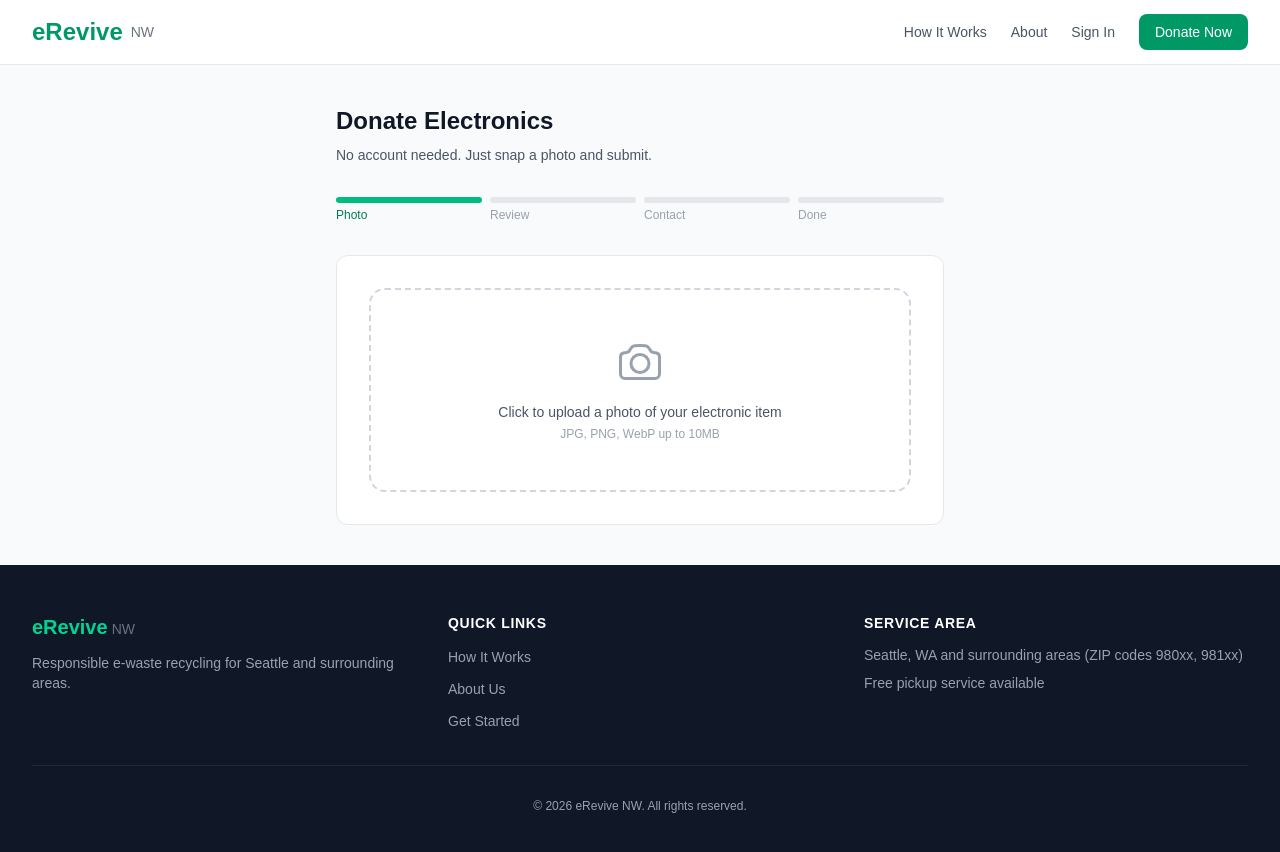
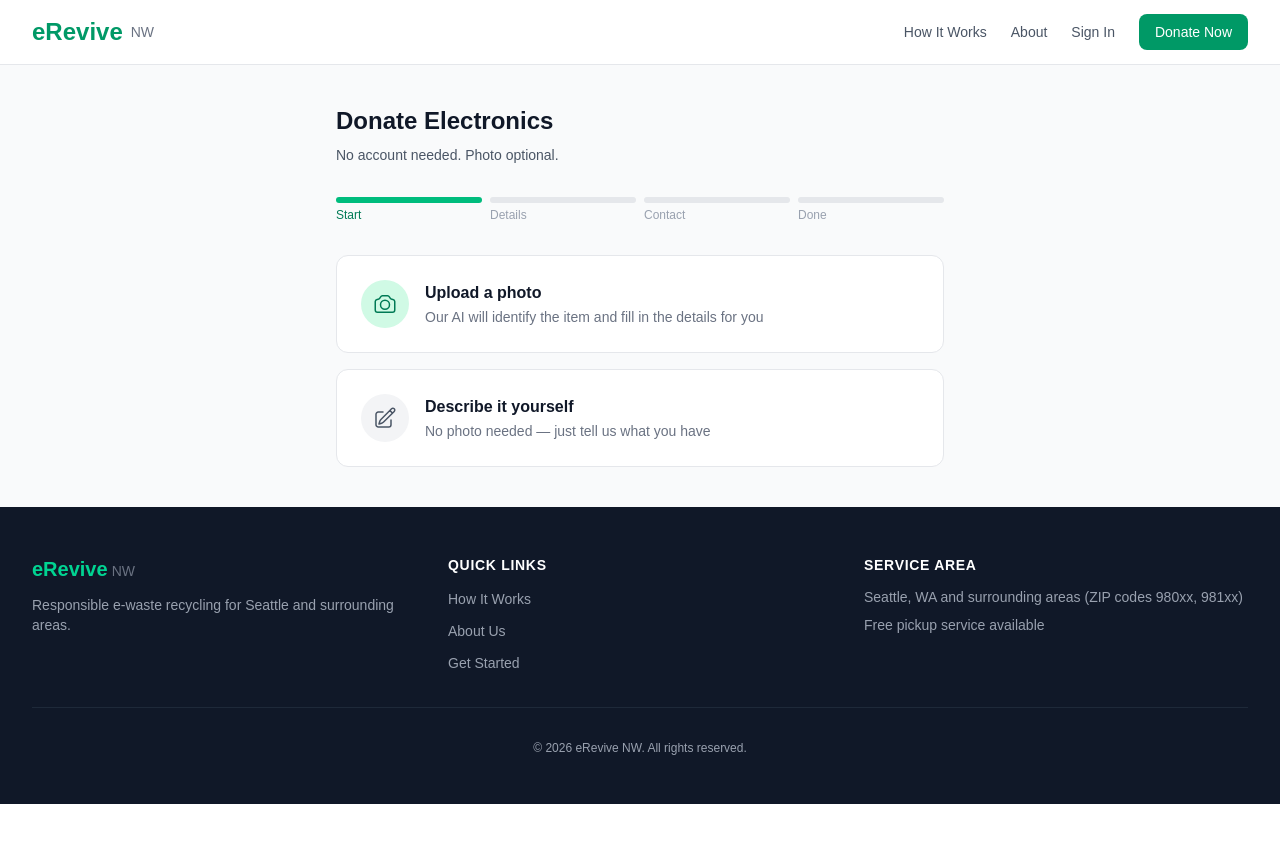
Before and after one commit to petsan/erevive-nw, a Next.js app in the folder frontend/: page /donate in a window 1280 px wide. Shown: the top 852 px of the page. After the commit the page ends 804 px from the top, so only its background shows below. Built offline with nearby package versions, Linux system fonts and the light colour scheme; no server answers.

Commit message:
Make photo upload optional in donation flow
First step now offers two choices:
- Upload a photo (AI identifies the item)
- Describe it yourself (skip straight to form)

Both paths lead to the same review → contact → done flow.
Category is now a dropdown select. Title is required.

```diff
--- a/frontend/src/app/donate/page.tsx
+++ b/frontend/src/app/donate/page.tsx
@@ -8,11 +8,11 @@ import type { IdentificationResult, ItemResponse } from "@/types/api";
 
 const API = process.env.NEXT_PUBLIC_API_URL || "http://localhost:8000/api/v1";
 
-type Step = "upload" | "identifying" | "review" | "contact" | "done";
+type Step = "choose" | "upload" | "identifying" | "review" | "contact" | "done";
 
 export default function PublicDonatePage() {
   const router = useRouter();
-  const [step, setStep] = useState<Step>("upload");
+  const [step, setStep] = useState<Step>("choose");
   const [file, setFile] = useState<File | null>(null);
   const [preview, setPreview] = useState<string | null>(null);
   const [itemId, setItemId] = useState<string | null>(null);
@@ -27,6 +27,15 @@ export default function PublicDonatePage() {
   const [donorEmail, setDonorEmail] = useState("");
   const [donorPhone, setDonorPhone] = useState("");
 
+  const startDonation = async (): Promise<string> => {
+    if (itemId) return itemId;
+    const resp = await fetch(`${API}/donate/start`, { method: "POST" });
+    if (!resp.ok) throw new Error("Failed to start donation");
+    const item: ItemResponse = await resp.json();
+    setItemId(item.id);
+    return item.id;
+  };
+
   const handleFileSelect = useCallback((e: React.ChangeEvent<HTMLInputElement>) => {
     const selected = e.target.files?.[0];
     if (!selected) return;
@@ -35,36 +44,37 @@ export default function PublicDonatePage() {
     setError(null);
   }, []);
 
+  const handleDescribeManually = async () => {
+    setError(null);
+    try {
+      await startDonation();
+      setStep("review");
+    } catch (err) {
+      setError((err as Error).message);
+    }
+  };
+
   const handleUploadAndIdentify = async () => {
     if (!file) return;
     setError(null);
     setStep("identifying");
 
     try {
-      // 1. Start anonymous donation
-      const startResp = await fetch(`${API}/donate/start`, { method: "POST" });
-      if (!startResp.ok) throw new Error("Failed to start donation");
-      const item: ItemResponse = await startResp.json();
-      setItemId(item.id);
+      const id = await startDonation();
 
-      // 2. Upload image
       const formData = new FormData();
       formData.append("file", file);
-      const uploadResp = await fetch(`${API}/donate/${item.id}/upload`, {
+      const uploadResp = await fetch(`${API}/donate/${id}/upload`, {
         method: "POST",
         body: formData,
       });
       if (!uploadResp.ok) throw new Error("Upload failed");
 
-      // 3. AI identify
-      const idResp = await fetch(`${API}/donate/${item.id}/identify`, {
+      const idResp = await fetch(`${API}/donate/${id}/identify`, {
         method: "POST",
         headers: { "Content-Type": "application/json" },
       });
       if (!idResp.ok) {
-        // AI might not be available — let user fill in manually
-        setTitle("");
-        setDescription("");
         setStep("review");
         return;
       }
@@ -107,34 +117,96 @@ export default function PublicDonatePage() {
     }
   };
 
+  const reset = () => {
+    setStep("choose");
+    setFile(null);
+    setPreview(null);
+    setItemId(null);
+    setAiResult(null);
+    setError(null);
+    setTitle("");
+    setDescription("");
+    setCategory("");
+    setCondition("");
+    setDonorName("");
+    setDonorEmail("");
+    setDonorPhone("");
+  };
+
+  // Progress bar labels adjust based on whether user chose photo or manual
+  const progressSteps = ["Start", "Details", "Contact", "Done"];
+  const progressIdx = (() => {
+    switch (step) {
+      case "choose": case "upload": case "identifying": return 0;
+      case "review": return 1;
+      case "contact": return 2;
+      case "done": return 3;
+    }
+  })();
+
   return (
     <>
       <Header />
       <main className="flex-1 bg-gray-50">
         <div className="mx-auto max-w-2xl px-4 sm:px-6 lg:px-8 py-10">
           <h1 className="text-2xl font-bold text-gray-900 mb-2">Donate Electronics</h1>
-          <p className="text-sm text-gray-600 mb-8">No account needed. Just snap a photo and submit.</p>
+          <p className="text-sm text-gray-600 mb-8">No account needed. Photo optional.</p>
 
           {/* Progress */}
           <div className="flex items-center gap-2 mb-8">
-            {["Photo", "Review", "Contact", "Done"].map((label, i) => {
-              const stepMap: Step[] = ["upload", "review", "contact", "done"];
-              const currentIdx = stepMap.indexOf(step === "identifying" ? "upload" : step);
-              const isActive = currentIdx >= i;
-              return (
-                <div key={label} className="flex-1">
-                  <div className={`h-1.5 rounded-full ${isActive ? "bg-emerald-500" : "bg-gray-200"}`} />
-                  <p className={`text-xs mt-1 ${isActive ? "text-emerald-700 font-medium" : "text-gray-400"}`}>{label}</p>
-                </div>
-              );
-            })}
+            {progressSteps.map((label, i) => (
+              <div key={label} className="flex-1">
+                <div className={`h-1.5 rounded-full ${progressIdx >= i ? "bg-emerald-500" : "bg-gray-200"}`} />
+                <p className={`text-xs mt-1 ${progressIdx >= i ? "text-emerald-700 font-medium" : "text-gray-400"}`}>{label}</p>
+              </div>
+            ))}
           </div>
 
           {error && (
             <div className="mb-6 rounded-lg bg-red-50 border border-red-200 p-4 text-sm text-red-700">{error}</div>
           )}
 
-          {/* Step 1: Upload */}
+          {/* Step 1: Choose path */}
+          {step === "choose" && (
+            <div className="space-y-4">
+              <button
+                onClick={() => setStep("upload")}
+                className="w-full bg-white rounded-xl border border-gray-200 p-6 text-left hover:border-emerald-400 hover:shadow-sm transition-all group"
+              >
+                <div className="flex items-center gap-4">
+                  <div className="flex h-12 w-12 items-center justify-center rounded-full bg-emerald-100 text-emerald-700 text-xl group-hover:bg-emerald-200 transition-colors">
+                    <svg className="h-6 w-6" fill="none" viewBox="0 0 24 24" strokeWidth="1.5" stroke="currentColor">
+                      <path strokeLinecap="round" strokeLinejoin="round" d="M6.827 6.175A2.31 2.31 0 015.186 7.23c-.38.054-.757.112-1.134.175C2.999 7.58 2.25 8.507 2.25 9.574V18a2.25 2.25 0 002.25 2.25h15A2.25 2.25 0 0021.75 18V9.574c0-1.067-.75-1.994-1.802-2.169a47.865 47.865 0 00-1.134-.175 2.31 2.31 0 01-1.64-1.055l-.822-1.316a2.192 2.192 0 00-1.736-1.039 48.774 48.774 0 00-5.232 0 2.192 2.192 0 00-1.736 1.039l-.821 1.316z" />
+                      <path strokeLinecap="round" strokeLinejoin="round" d="M16.5 12.75a4.5 4.5 0 11-9 0 4.5 4.5 0 019 0z" />
+                    </svg>
+                  </div>
+                  <div>
+                    <h3 className="font-semibold text-gray-900">Upload a photo</h3>
+                    <p className="text-sm text-gray-500 mt-0.5">Our AI will identify the item and fill in the details for you</p>
+                  </div>
+                </div>
+              </button>
+
+              <button
+                onClick={handleDescribeManually}
+                className="w-full bg-white rounded-xl border border-gray-200 p-6 text-left hover:border-emerald-400 hover:shadow-sm transition-all group"
+              >
+                <div className="flex items-center gap-4">
+                  <div className="flex h-12 w-12 items-center justify-center rounded-full bg-gray-100 text-gray-600 text-xl group-hover:bg-emerald-100 group-hover:text-emerald-700 transition-colors">
+                    <svg className="h-6 w-6" fill="none" viewBox="0 0 24 24" strokeWidth="1.5" stroke="currentColor">
+                      <path strokeLinecap="round" strokeLinejoin="round" d="M16.862 4.487l1.687-1.688a1.875 1.875 0 112.652 2.652L10.582 16.07a4.5 4.5 0 01-1.897 1.13L6 18l.8-2.685a4.5 4.5 0 011.13-1.897l8.932-8.931zm0 0L19.5 7.125M18 14v4.75A2.25 2.25 0 0115.75 21H5.25A2.25 2.25 0 013 18.75V8.25A2.25 2.25 0 015.25 6H10" />
+                    </svg>
+                  </div>
+                  <div>
+                    <h3 className="font-semibold text-gray-900">Describe it yourself</h3>
+                    <p className="text-sm text-gray-500 mt-0.5">No photo needed — just tell us what you have</p>
+                  </div>
+                </div>
+              </button>
+            </div>
+          )}
+
+          {/* Step 1b: Upload photo */}
           {step === "upload" && (
             <div className="bg-white rounded-xl border border-gray-200 p-8">
               <label
@@ -155,15 +227,22 @@ export default function PublicDonatePage() {
                 )}
                 <input id="photo-upload" type="file" accept="image/jpeg,image/png,image/webp" className="sr-only" onChange={handleFileSelect} />
               </label>
-              {file && (
-                <button onClick={handleUploadAndIdentify} className="mt-6 w-full rounded-lg bg-emerald-600 px-4 py-3 text-sm font-semibold text-white hover:bg-emerald-700 transition-colors">
-                  Upload & Identify with AI
+              <div className="mt-6 flex gap-3">
+                {file ? (
+                  <button onClick={handleUploadAndIdentify} className="flex-1 rounded-lg bg-emerald-600 px-4 py-3 text-sm font-semibold text-white hover:bg-emerald-700 transition-colors">
+                    Upload & Identify with AI
+                  </button>
+                ) : (
+                  <div className="flex-1" />
+                )}
+                <button onClick={() => setStep("choose")} className="rounded-lg border border-gray-300 px-4 py-3 text-sm font-medium text-gray-600 hover:bg-gray-50 transition-colors">
+                  Back
                 </button>
-              )}
+              </div>
             </div>
           )}
 
-          {/* Step 2: Identifying */}
+          {/* Identifying spinner */}
           {step === "identifying" && (
             <div className="bg-white rounded-xl border border-gray-200 p-12 text-center">
               <div className="animate-spin mx-auto h-10 w-10 border-4 border-emerald-500 border-t-transparent rounded-full" />
@@ -171,7 +250,7 @@ export default function PublicDonatePage() {
             </div>
           )}
 
-          {/* Step 3: Review */}
+          {/* Step 2: Review / describe */}
           {step === "review" && (
             <div className="bg-white rounded-xl border border-gray-200 p-8 space-y-5">
               {preview && <img src={preview} alt="Item" className="mx-auto max-h-48 rounded-lg object-contain" />}
@@ -180,35 +259,51 @@ export default function PublicDonatePage() {
                   AI identified with {Math.round(aiResult.confidence * 100)}% confidence
                 </div>
               )}
+              {!preview && !aiResult && (
+                <p className="text-sm text-gray-500 text-center">Describe your item below</p>
+              )}
               <div>
-                <label className="block text-sm font-medium text-gray-700 mb-1">What is it?</label>
-                <input type="text" value={title} onChange={(e) => setTitle(e.target.value)} placeholder="e.g., Dell Laptop" className="w-full rounded-lg border border-gray-300 px-4 py-2.5 text-sm focus:border-emerald-500 focus:ring-2 focus:ring-emerald-500/20 outline-none" />
+                <label className="block text-sm font-medium text-gray-700 mb-1">What is it? <span className="text-red-500">*</span></label>
+                <input type="text" value={title} onChange={(e) => setTitle(e.target.value)} placeholder="e.g., Dell Laptop, iPhone 12, Samsung Monitor" className="w-full rounded-lg border border-gray-300 px-4 py-2.5 text-sm focus:border-emerald-500 focus:ring-2 focus:ring-emerald-500/20 outline-none" />
               </div>
               <div>
                 <label className="block text-sm font-medium text-gray-700 mb-1">Description</label>
-                <textarea value={description} onChange={(e) => setDescription(e.target.value)} rows={3} placeholder="Condition, any issues, etc." className="w-full rounded-lg border border-gray-300 px-4 py-2.5 text-sm focus:border-emerald-500 focus:ring-2 focus:ring-emerald-500/20 outline-none" />
+                <textarea value={description} onChange={(e) => setDescription(e.target.value)} rows={3} placeholder="Condition, any issues, approximate age, etc." className="w-full rounded-lg border border-gray-300 px-4 py-2.5 text-sm focus:border-emerald-500 focus:ring-2 focus:ring-emerald-500/20 outline-none" />
               </div>
               <div className="grid grid-cols-2 gap-4">
                 <div>
                   <label className="block text-sm font-medium text-gray-700 mb-1">Category</label>
-                  <input type="text" value={category} onChange={(e) => setCategory(e.target.value)} className="w-full rounded-lg border border-gray-300 px-4 py-2.5 text-sm focus:border-emerald-500 focus:ring-2 focus:ring-emerald-500/20 outline-none" />
+                  <select value={category} onChange={(e) => setCategory(e.target.value)} className="w-full rounded-lg border border-gray-300 px-4 py-2.5 text-sm focus:border-emerald-500 focus:ring-2 focus:ring-emerald-500/20 outline-none bg-white">
+                    <option value="">Select...</option>
+                    <option value="Laptop">Laptop</option>
+                    <option value="Desktop">Desktop</option>
+                    <option value="Monitor">Monitor</option>
+                    <option value="Phone">Phone</option>
+                    <option value="Tablet">Tablet</option>
+                    <option value="Printer">Printer</option>
+                    <option value="TV">TV</option>
+                    <option value="Gaming Console">Gaming Console</option>
+                    <option value="Networking Equipment">Networking Equipment</option>
+                    <option value="Cables & Accessories">Cables & Accessories</option>
+                    <option value="Other">Other</option>
+                  </select>
                 </div>
                 <div>
                   <label className="block text-sm font-medium text-gray-700 mb-1">Condition</label>
-                  <select value={condition} onChange={(e) => setCondition(e.target.value)} className="w-full rounded-lg border border-gray-300 px-4 py-2.5 text-sm focus:border-emerald-500 focus:ring-2 focus:ring-emerald-500/20 outline-none">
+                  <select value={condition} onChange={(e) => setCondition(e.target.value)} className="w-full rounded-lg border border-gray-300 px-4 py-2.5 text-sm focus:border-emerald-500 focus:ring-2 focus:ring-emerald-500/20 outline-none bg-white">
                     <option value="">Unknown</option>
                     <option value="working">Working</option>
                     <option value="damaged">Damaged</option>
                   </select>
                 </div>
               </div>
-              <button onClick={handleNext} className="w-full rounded-lg bg-emerald-600 px-4 py-3 text-sm font-semibold text-white hover:bg-emerald-700 transition-colors">
+              <button onClick={handleNext} disabled={!title.trim()} className="w-full rounded-lg bg-emerald-600 px-4 py-3 text-sm font-semibold text-white hover:bg-emerald-700 disabled:opacity-50 disabled:cursor-not-allowed transition-colors">
                 Next: Contact Info
               </button>
             </div>
           )}
 
-          {/* Step 4: Contact (optional) */}
+          {/* Step 3: Contact (optional) */}
           {step === "contact" && (
             <div className="bg-white rounded-xl border border-gray-200 p-8 space-y-5">
               <p className="text-sm text-gray-600">Optional — leave blank to donate anonymously.</p>
@@ -233,7 +328,7 @@ export default function PublicDonatePage() {
             </div>
           )}
 
-          {/* Step 5: Done */}
+          {/* Step 4: Done */}
           {step === "done" && (
             <div className="bg-white rounded-xl border border-gray-200 p-12 text-center">
               <div className="mx-auto flex h-16 w-16 items-center justify-center rounded-full bg-emerald-100 text-3xl">
@@ -244,7 +339,7 @@ export default function PublicDonatePage() {
                 Your donation has been submitted. We&apos;ll review it shortly.
               </p>
               <div className="mt-8 flex flex-wrap gap-4 justify-center">
-                <button onClick={() => { setStep("upload"); setFile(null); setPreview(null); setItemId(null); setAiResult(null); }} className="rounded-lg bg-emerald-600 px-6 py-2.5 text-sm font-semibold text-white hover:bg-emerald-700 transition-colors">
+                <button onClick={reset} className="rounded-lg bg-emerald-600 px-6 py-2.5 text-sm font-semibold text-white hover:bg-emerald-700 transition-colors">
                   Donate Another Item
                 </button>
                 <button onClick={() => router.push("/")} className="rounded-lg border border-gray-300 px-6 py-2.5 text-sm font-medium text-gray-700 hover:bg-gray-50 transition-colors">
```
